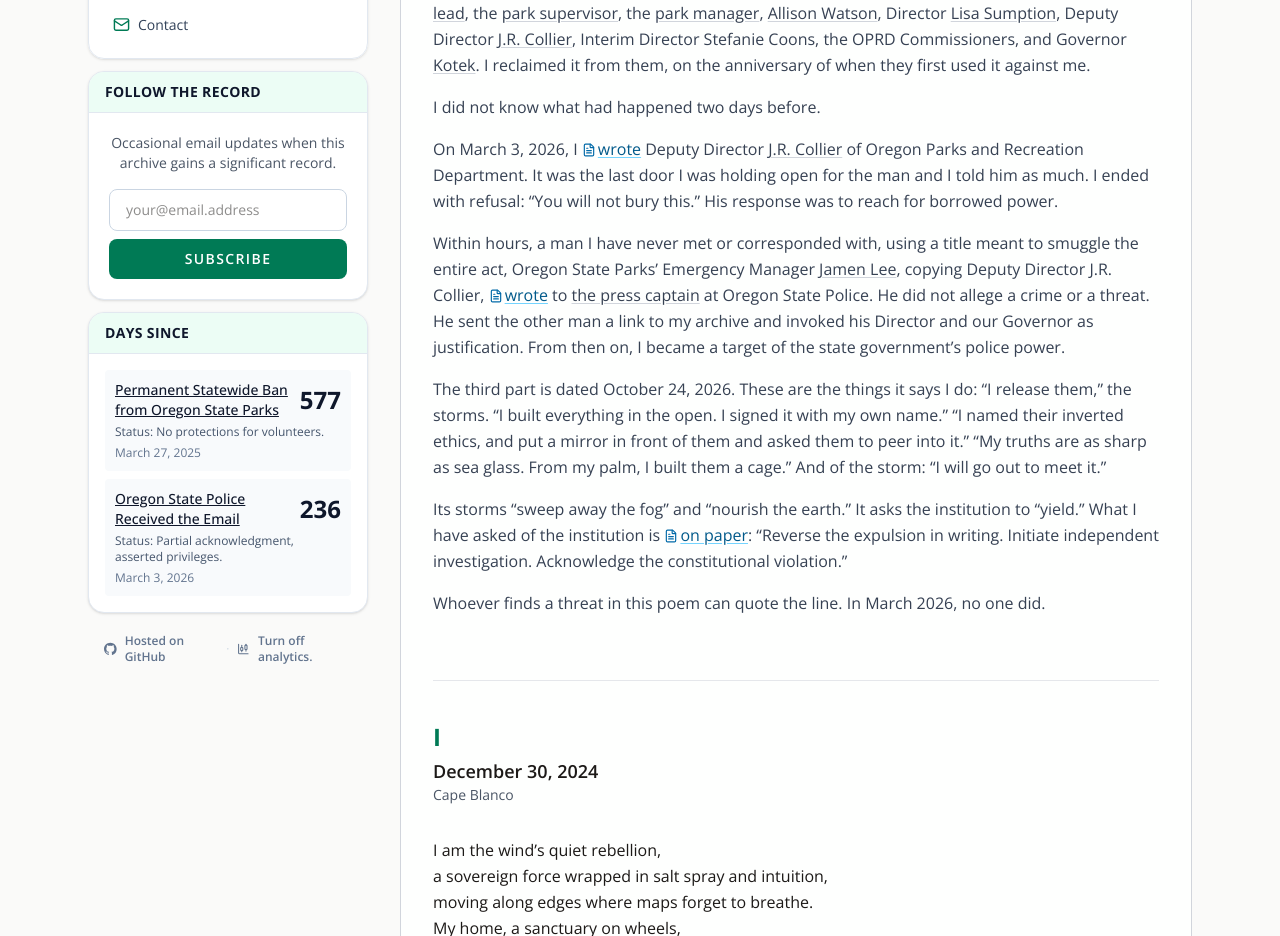
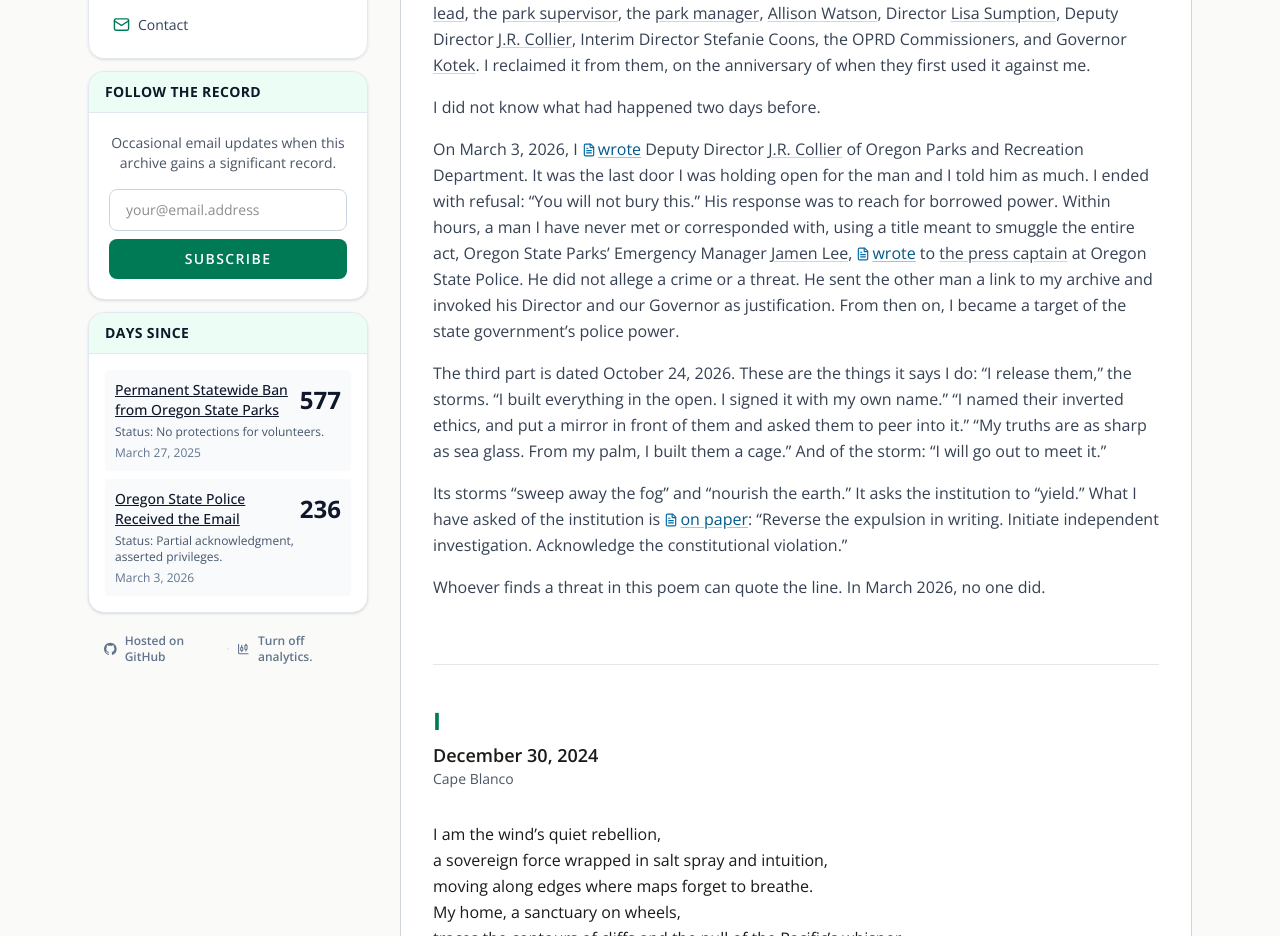
Before and after one commit to rswfire/rswfire.oprd, a Next.js app: page /soliloquy in a window 1280 px wide. Shown: the part 920-1856 px from the top of the page. Built offline with nearby package versions, Linux system fonts and the light colour scheme.

Commit message:
Soliloquy: one paragraph, Collier once

```diff
--- a/app/(archive)/soliloquy/page.tsx
+++ b/app/(archive)/soliloquy/page.tsx
@@ -364,12 +364,9 @@ export default function StormchasersSoliloquyPage() {
                     On March 3, 2026, I <Cite ulid="01KJT9T6V8Q8PATA3JMZ8DD1ZW">wrote</Cite> Deputy Director{" "}
                     <PersonLink name="J.R. Collier" seat="deputy" /> of Oregon Parks and Recreation Department. It was the last door I was holding open for the man
                     and I told him as much. I ended with refusal: &ldquo;You will not bury this.&rdquo; His response was to reach for borrowed
-                    power.
-                </p>
-                <p>
-                    Within hours, a man I have never met or corresponded with, using a title meant to smuggle the entire
+                    power. Within hours, a man I have never met or corresponded with, using a title meant to smuggle the entire
                     act, Oregon State Parks&rsquo; Emergency Manager{" "}
-                    <PersonLink name="Jamen Lee" seat="emergency-manager" />, copying Deputy Director J.R. Collier,{" "}
+                    <PersonLink name="Jamen Lee" seat="emergency-manager" />,{" "}
                     <Cite ulid="01M1M4WF78XJPEJJ48D1JZ4SJ8" thread="osp">wrote</Cite> to{" "}
                     <PersonLink name="the press captain" seat="press-captain" /> at Oregon State Police. He did not
                     allege a crime or a threat. He sent the other man a link to my archive and invoked his Director and
```
